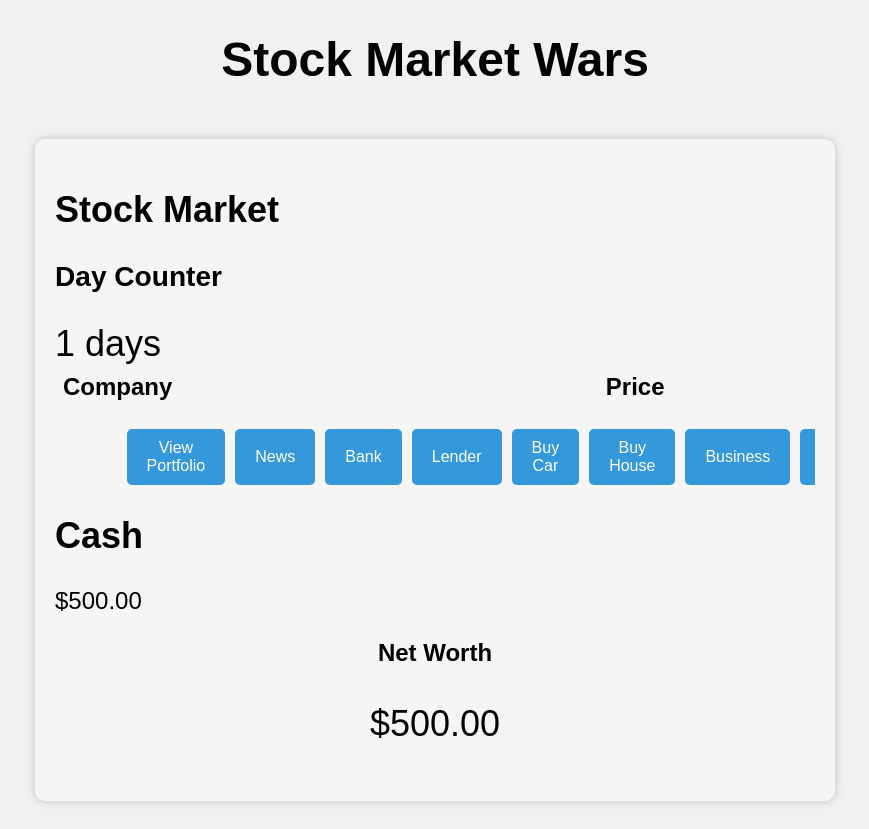
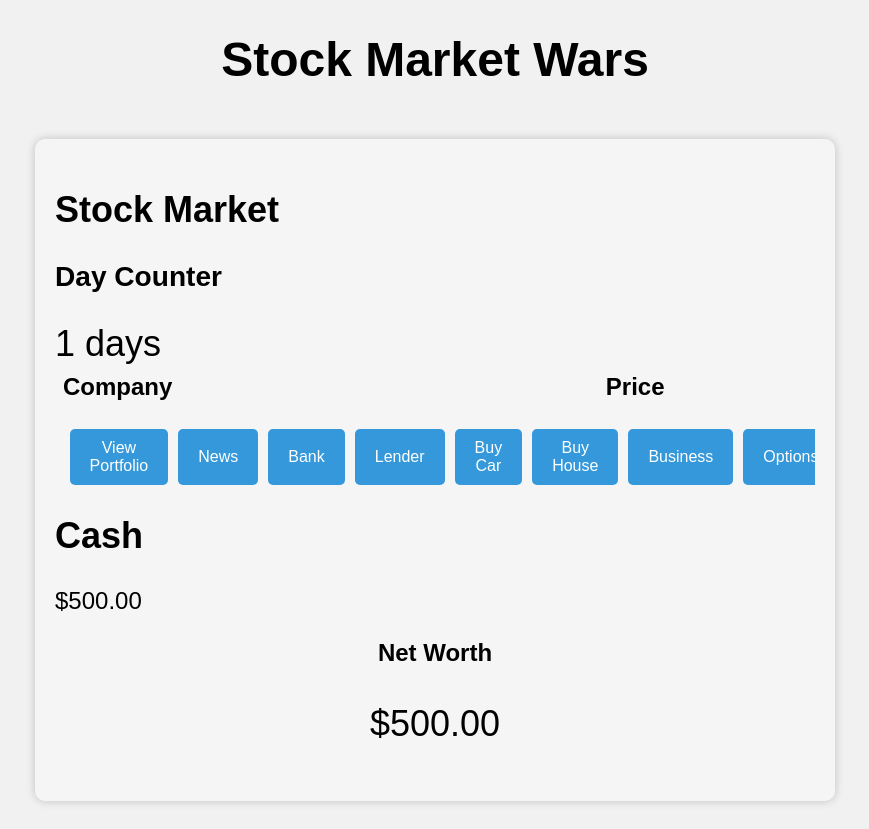
Before and after one commit to RW-501/Stock-Market-Wars, a plain HTML site: page index.html in a window 1280 px wide. Shown: the whole page, without its empty margins (213-1082 px from the left). Drawn offline with Linux system fonts and the light colour scheme.

Commit message:
Update style.css

```diff
--- a/style.css
+++ b/style.css
@@ -68,7 +68,7 @@ h1 {
     margin-bottom: 20px;
     overflow-x: auto;
     width: 100%;
-    padding-left: 20%;
+    padding-left: 5%;
     box-sizing: border-box;
 }
 
@@ -199,6 +199,7 @@ font-size: 30px;
 .breaking-news-item{
     padding: 5%;
     box-sizing: content-box;
+      text-align: center;
 }
 
 
```
